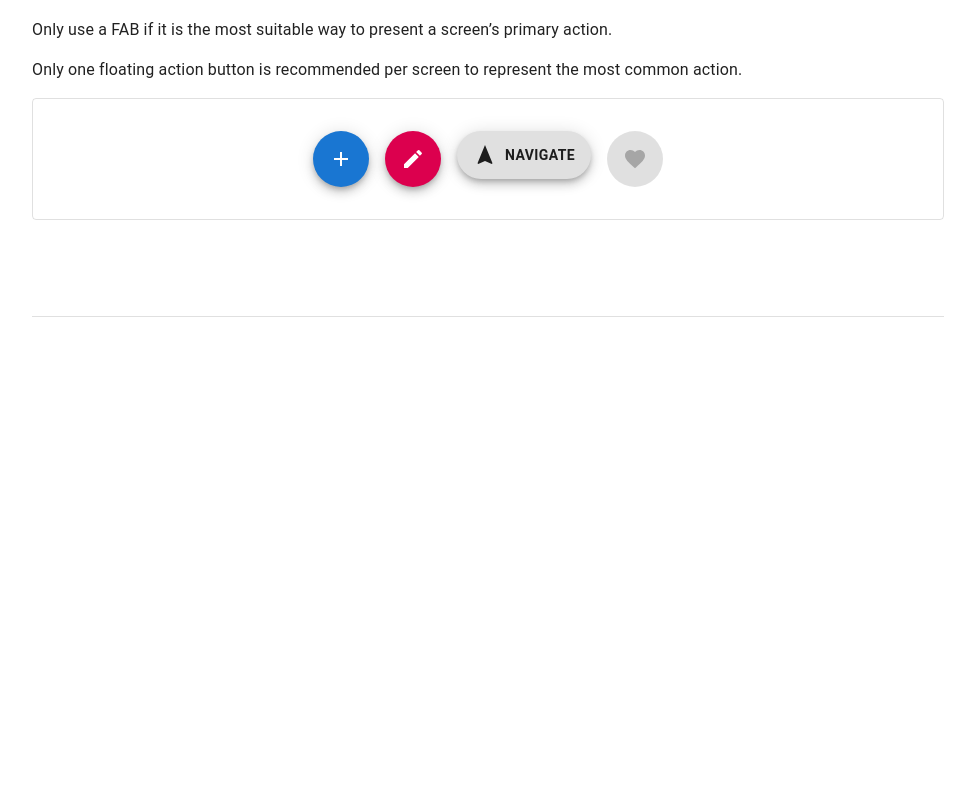
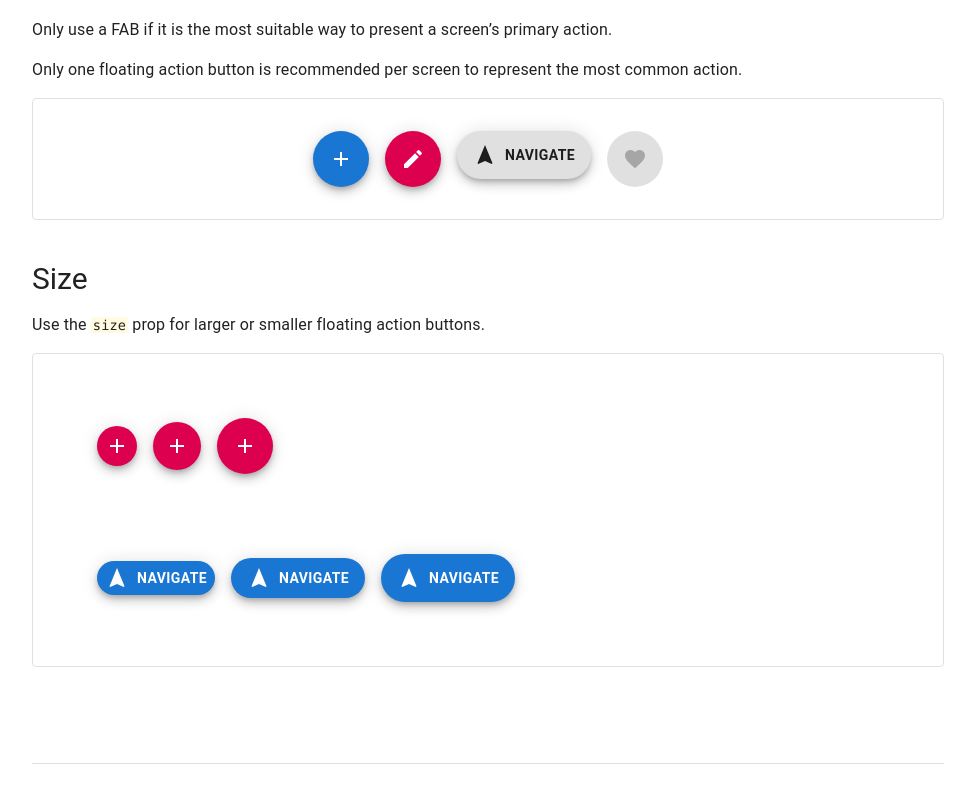
Before and after one commit to KyLoc20/mym-UI, a Vue app: page /#/float-action-button in a window 1280 px wide. Shown: the part 385-1179 px from the top of the page, without its empty margins (152-1127 px from the left). Before the commit the page ends 800 px from the top, so only its background shows below. Built offline with nearby package versions, Linux system fonts and the light colour scheme.

Commit message:
FloatActionButton example

```diff
--- a/src/examples/FloatActionButtonExample.vue
+++ b/src/examples/FloatActionButtonExample.vue
@@ -22,10 +22,61 @@
     <section class="group-box box-inline center margin-8 bd-1 br-4">
       <float-action-button icon="add" color="primary"></float-action-button>
       <float-action-button icon="edit" color="secondary"></float-action-button>
-      <float-action-button icon="compass" color="default" variant="extended" text="Navigate"></float-action-button>
+      <float-action-button
+        icon="compass"
+        color="default"
+        variant="extended"
+        text="Navigate"
+      ></float-action-button>
       <float-action-button icon="favorite" disabled></float-action-button>
     </section>
-
+    <typography variant="h2">Size</typography>
+    <typography variant="p"
+      >Use the <code>size</code> prop for larger or smaller floating action
+      buttons.</typography
+    >
+    <section class="group-box box-block center margin-8 bd-1 br-4">
+      <section class="row ai-center margin-8">
+        <float-action-button
+          icon="add"
+          color="secondary"
+          size="sm"
+        ></float-action-button>
+        <float-action-button
+          icon="add"
+          color="secondary"
+          size="md"
+        ></float-action-button>
+        <float-action-button
+          icon="add"
+          color="secondary"
+          size="lg"
+        ></float-action-button>
+      </section>
+      <section class="row ai-center margin-8">
+        <float-action-button
+          icon="compass"
+          color="primary"
+          variant="extended"
+          size="sm"
+          text="Navigate"
+        ></float-action-button>
+        <float-action-button
+          icon="compass"
+          color="primary"
+          variant="extended"
+          size="md"
+          text="Navigate"
+        ></float-action-button>
+        <float-action-button
+          icon="compass"
+          color="primary"
+          variant="extended"
+          size="lg"
+          text="Navigate"
+        ></float-action-button>
+      </section>
+    </section>
   </section>
 </template>
 <script>
@@ -68,11 +119,22 @@ export default {
       display: flex;
       background: #fff;
       padding: 24px;
-      justify-content: center;
+      flex-wrap: wrap;
+      &.center {
+        justify-content: center;
+        align-items: center;
+      }
+      &.jc-center{
+        justify-content: center;
+      }
+      &.ai-center{
+        align-items: center;
+      }
     }
   }
   .box-inline {
     flex-direction: row;
+    flex-wrap: wrap;
     &.center {
       justify-content: center;
     }
```
